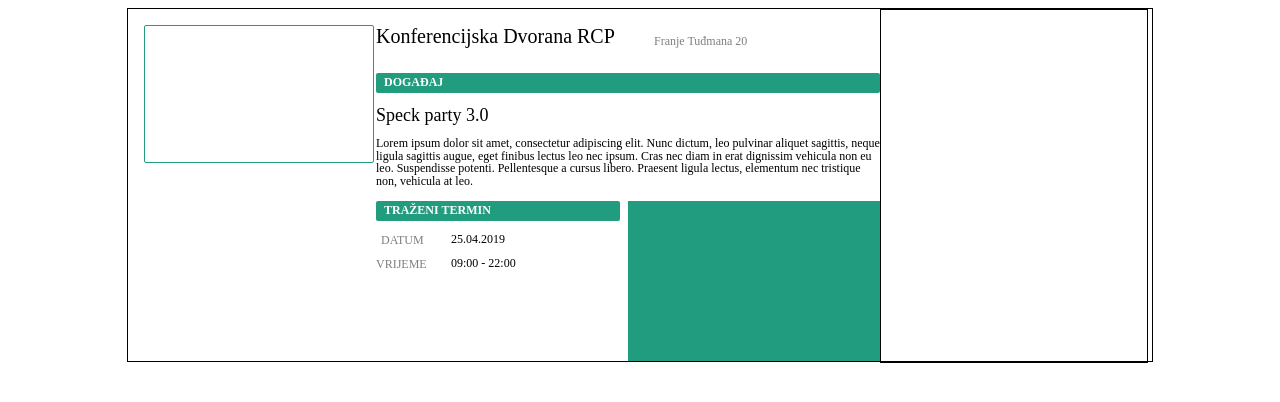
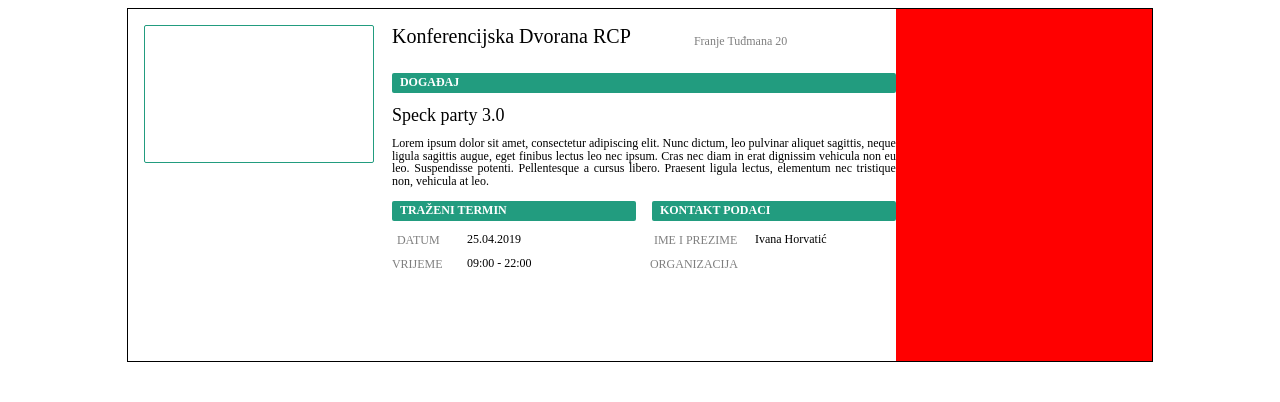
Before and after one commit to ispoljari/speck-academy-booking-app-client, a React (Create React App) app: page /admin-requests in a window 1280 px wide. Shown: the top 402 px of the page. Built offline with nearby package versions, Linux system fonts and the light colour scheme; no server answers.

Commit message:
Add Konatakt Podaci DIV and children contianers

```diff
--- a/src/UI/admin/components/hall-request/AdminHallRequest.js
+++ b/src/UI/admin/components/hall-request/AdminHallRequest.js
@@ -19,7 +19,11 @@ import {
   Datum,
   DatumInput,
   Time,
-  TimeInput
+  TimeInput,
+  ContactInfo,
+  Namesurname,
+  NamesurnameInput,
+  Organizacija
 } from './AdminHallRequestStyle';
 
 const AdminHallRequest = () => (
@@ -47,7 +51,12 @@ const AdminHallRequest = () => (
         <Time>VRIJEME</Time>
         <TimeInput>09:00 - 22:00 </TimeInput>
       </LeftText>
-      <RightText />
+      <RightText>
+        <ContactInfo>KONTAKT PODACI</ContactInfo>
+        <Namesurname>IME I PREZIME</Namesurname>
+        <NamesurnameInput>Ivana Horvatić</NamesurnameInput>
+        <Organizacija>ORGANIZACIJA</Organizacija>
+      </RightText>
     </TextDiv>
 
     <ButtonDiv />
--- a/src/UI/admin/components/hall-request/AdminHallRequestStyle.js
+++ b/src/UI/admin/components/hall-request/AdminHallRequestStyle.js
@@ -21,7 +21,7 @@ const HallDiv = styled.div`
 
 const ImageDiv = styled.div`
   height: 352px;
-  width: 248px;
+  width: 268px;
   display: flex;
 `;
 
@@ -37,8 +37,8 @@ const TextDiv = styled.div`
 
 const ButtonDiv = styled.div`
   height: 352px;
-  width: 266px;
-  border: 1px solid black;
+  width: 260px;
+  background-color: red;
 `;
 
 const ImageHall = styled.div`
@@ -77,6 +77,7 @@ const AdressHall = styled.div`
   letter-spacing: normal;
   color: #000000;
   margin-top: 25px;
+  margin-left: 24px;
 `;
 
 const EventItem = styled.div`
@@ -120,6 +121,7 @@ const EventDesc = styled.div`
   letter-spacing: normal;
   color: #000000;
   margin-top: 8px;
+  text-align: justify;
 `;
 
 const LeftText = styled.div`
@@ -135,9 +137,9 @@ const RightText = styled.div`
   width: 252px;
   height: 160px;
   box-sizing: border-box;
-  background-color: #229c7f;
   display: flex;
   align-content: flex-start;
+  flex-wrap: wrap;
 `;
 
 const DateInfo = styled.div`
@@ -220,6 +222,94 @@ const TimeInput = styled.div`
   margin-left: 30px;
 `;
 
+const ContactInfo = styled.div`
+  width: 244px;
+  height: 20px;
+  border-radius: 2px;
+  background-color: #229c7f;
+  padding: 2px 8px;
+  box-sizing: border-box;
+  font-family: Poppins;
+  font-size: 12px;
+  font-weight: 600;
+  font-style: normal;
+  font-stretch: normal;
+  line-height: normal;
+  letter-spacing: normal;
+  color: #ffffff;
+  box-sizing: border-box;
+  margin-left: 8px;
+`;
+
+const Namesurname = styled.div`
+  width: 82px;
+  height: 16px;
+  opacity: 0.5;
+  font-family: Poppins;
+  font-size: 12px;
+  font-weight: 200;
+  font-style: normal;
+  font-stretch: normal;
+  line-height: normal;
+  letter-spacing: normal;
+  color: #000000;
+  box-sizing: border-box;
+  margin-top: 12px;
+  white-space: nowrap;
+  margin-left: 10px;
+`;
+
+const NamesurnameInput = styled.div`
+  width: 135px;
+  height: 16px;
+  font-family: Poppins;
+  font-size: 12px;
+  font-weight: normal;
+  font-style: normal;
+  font-stretch: normal;
+  line-height: 1.05;
+  letter-spacing: normal;
+  color: #000000;
+  margin-top: 12px;
+  margin-left: 19px;
+  white-space: nowrap;
+  text-align: left;
+`;
+
+const Organizacija = styled.div`
+  width: 83px;
+  height: 16px;
+  opacity: 0.5;
+  font-family: Poppins;
+  font-size: 12px;
+  font-weight: 200;
+  font-style: normal;
+  font-stretch: normal;
+  line-height: normal;
+  letter-spacing: normal;
+  color: #000000;
+  margin-top: 8px;
+  margin-left: 6px;
+  white-space: nowrap;
+`;
+
+const OrganizacijaInput = styled.div`
+  width: 135px;
+  height: 16px;
+  font-family: Poppins;
+  font-size: 12px;
+  font-weight: normal;
+  font-style: normal;
+  font-stretch: normal;
+  line-height: 1.05;
+  letter-spacing: normal;
+  color: #000000;
+  margin-top: 12px;
+  margin-left: 19px;
+  white-space: nowrap;
+  text-align: left;
+`;
+
 export {
   HallReqContainer,
   HallReqTitle,
@@ -239,5 +329,10 @@ export {
   Datum,
   DatumInput,
   Time,
-  TimeInput
+  TimeInput,
+  ContactInfo,
+  Namesurname,
+  NamesurnameInput,
+  Organizacija,
+  OrganizacijaInput
 };
```
